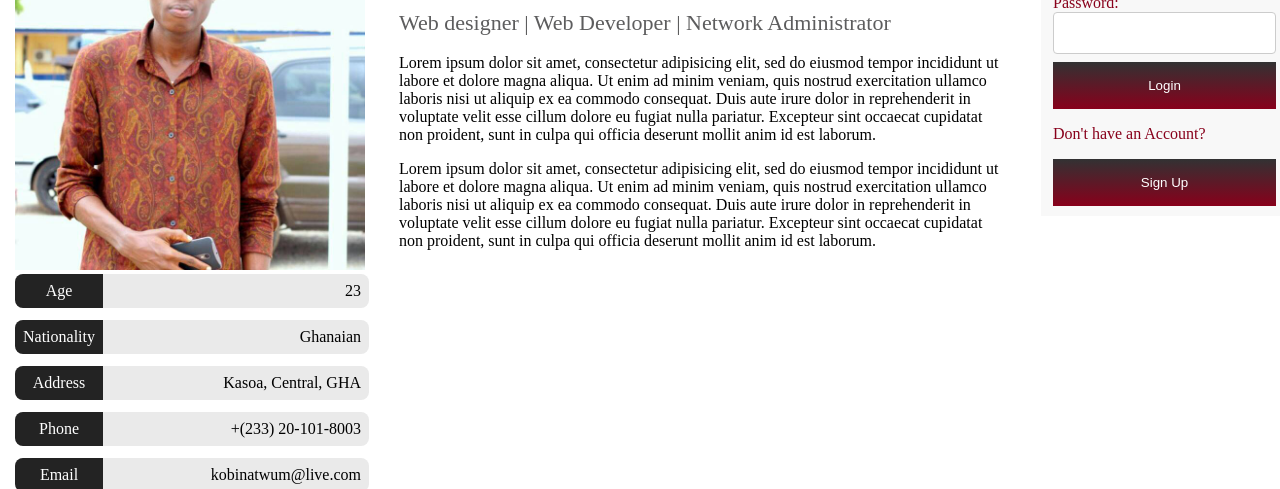
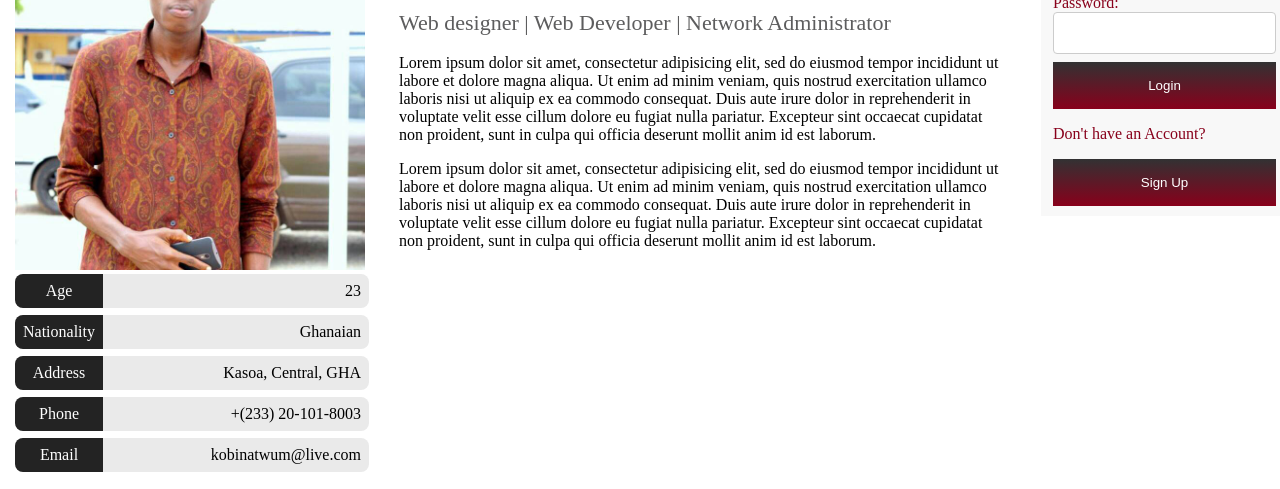
Before and after one commit to 1Twum/HTML5-tut1, a plain HTML site: page index.html in a window 1280 px wide. Shown: the part 166-655 px from the top of the page. Drawn offline with Linux system fonts and the light colour scheme.

Commit message:
Update style.css

```diff
--- a/style.css
+++ b/style.css
@@ -128,7 +128,7 @@ body{
   border-top-left-radius: 8px;
   border-bottom-left-radius:8px;
   padding: 8px;
-  margin-bottom: 12px;
+  margin-bottom: 7px;
   /*background-color: #33b5e5;*/
   background-color: #232323;
   /*background-color: #444444;*/
@@ -152,7 +152,7 @@ body{
 .deets2 li{
 	border-radius: 8px;
     padding: 8px;
-    margin-bottom: 12px;
+    margin-bottom: 7px;
     /*background-color: #d1cfcf;*/
     background-color: #eaeaea;
     color: black;
```
